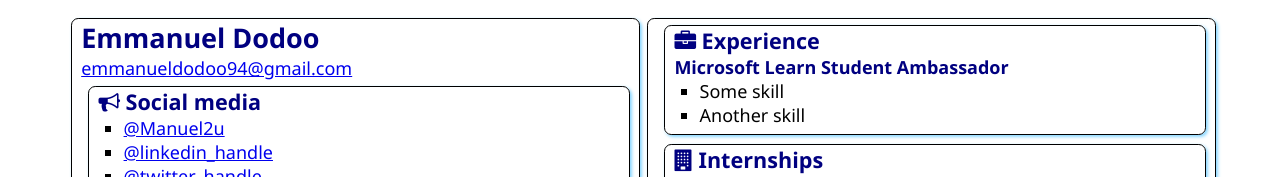
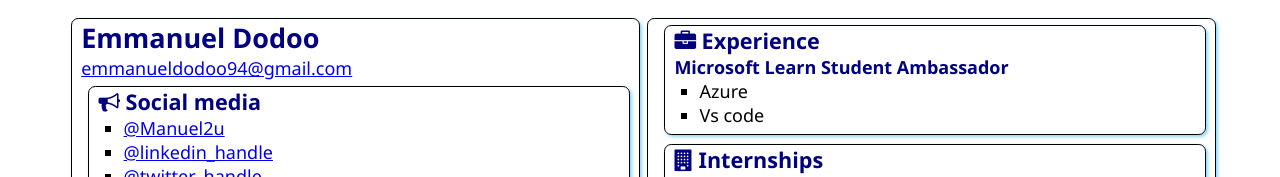
Before and after one commit to Manuel2u/SATechnicalOnboarding, a plain HTML site: page src/index.html in a window 1280 px wide. Shown: the top 177 px of the page. Drawn offline with Linux system fonts and the light colour scheme.

Commit message:
changed skill

```diff
--- a/src/index.html
+++ b/src/index.html
@@ -63,8 +63,8 @@
                 </h2>
                 <h3>Microsoft Learn Student Ambassador</h3>
                 <ul>
-                    <li>Some skill</li>
-                    <li>Another skill</li>
+                    <li>Azure</li>
+                    <li>Vs code</li>
                 </ul>
             </section>
             <section class="box">
```
